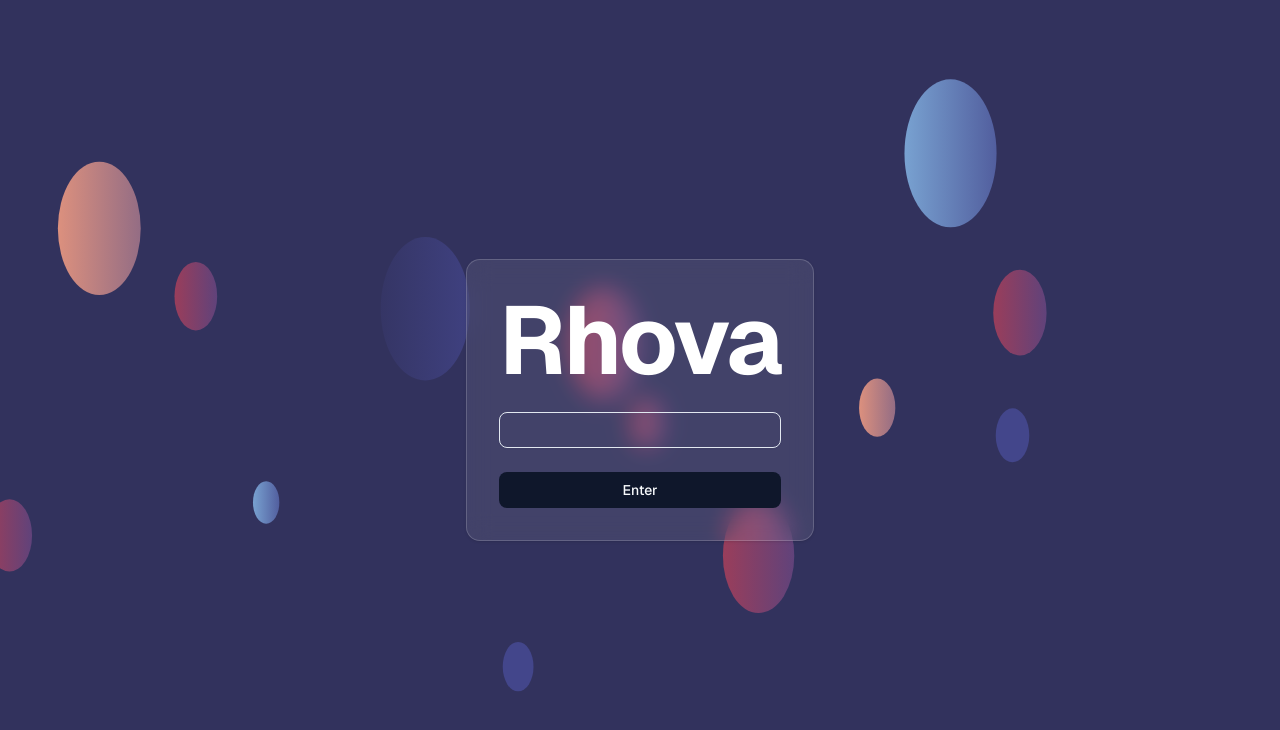
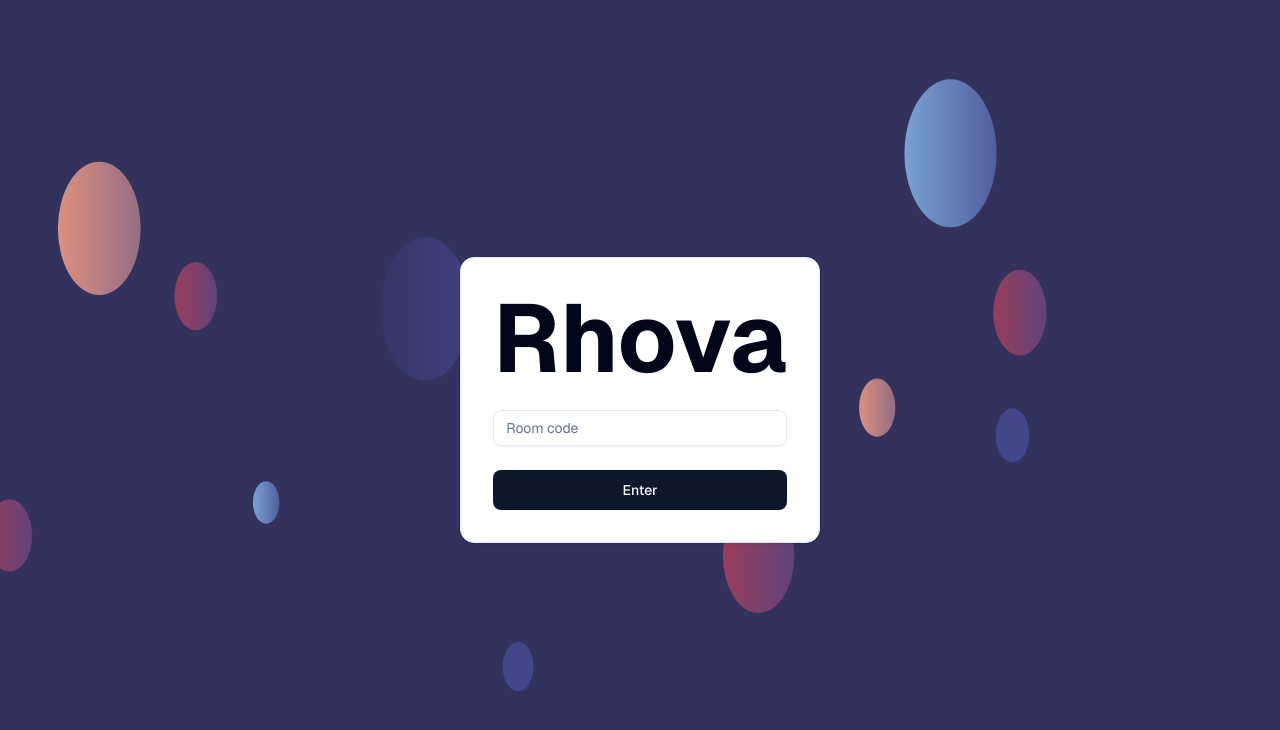
Before and after one commit to Cereal38/rhova, a Next.js app: page / in a window 1280 px wide. Shown: the top 730 px of the page. Built offline with nearby package versions, Linux system fonts and the light colour scheme.

Commit message:
Remove glassmorphism and improve styling

```diff
--- a/app/globals.css
+++ b/app/globals.css
@@ -80,11 +80,6 @@
   --sidebar-accent-foreground: oklch(0.208 0.042 265.755);
   --sidebar-border: oklch(0.929 0.013 255.508);
   --sidebar-ring: oklch(0.704 0.04 256.788);
-
-  /* GLASSMORPHISM */
-  --glass-bg: rgba(255, 255, 255, 0.08);
-  --glass-border: rgba(255, 255, 255, 0.18);
-  --glass-blur: 12px;
 }
 
 .dark {
@@ -129,11 +124,3 @@
     @apply bg-background text-foreground;
   }
 }
-
-/* GLASSMORPHISM */
-.glass {
-  background: var(--glass-bg);
-  backdrop-filter: blur(var(--glass-blur));
-  -webkit-backdrop-filter: blur(var(--glass-blur));
-  border: 1px solid var(--glass-border);
-}
--- a/app/page.tsx
+++ b/app/page.tsx
@@ -13,12 +13,10 @@ export default function Home() {
         className='pointer-events-none absolute inset-0 -z-10 h-full w-full object-cover'
       />
       <main className='flex min-h-screen w-full max-w-3xl flex-col items-center justify-center gap-8'>
-        <Card className='glass p-8'>
-          <h1 className='text-white font-bold text-7xl md:text-8xl leading-none tracking-tight'>
-            Rhova
-          </h1>
-          <Input />
-          <Button>Enter</Button>
+        <Card className='p-8'>
+          <h1 className='font-bold text-7xl md:text-8xl'>Rhova</h1>
+          <Input placeholder='Room code' />
+          <Button size='lg'>Enter</Button>
         </Card>
       </main>
     </div>
```
